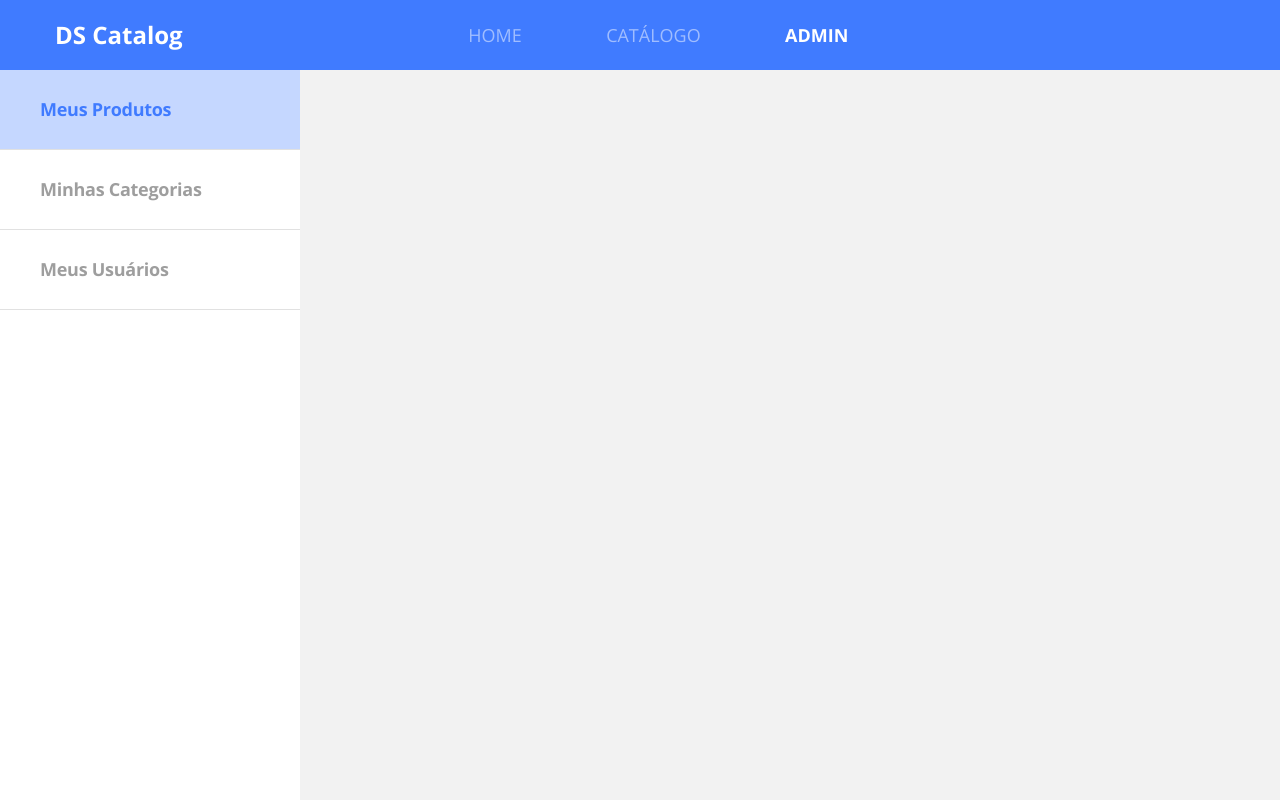
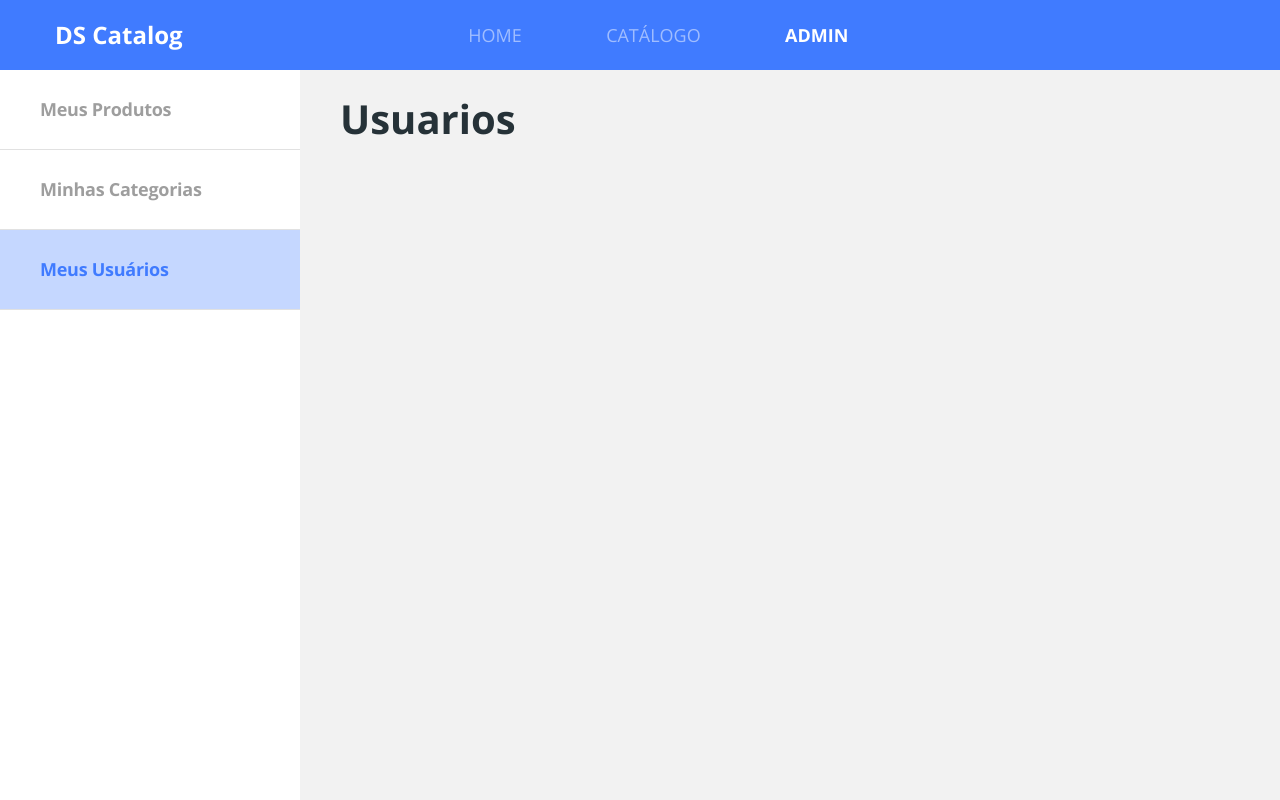
Before and after one commit to taohansens/Bootcamp-DevSuperior, a React (Create React App) app in the folder front-web/: page /admin/users in a window 1280 px wide. Built offline with nearby package versions, Linux system fonts and the light colour scheme.

Commit message:
Nesting Admin

```diff
--- a/front-web/src/core/components/Navbar/index.tsx
+++ b/front-web/src/core/components/Navbar/index.tsx
@@ -12,17 +12,17 @@ const Navbar = () => (
         <div className="col-6 offset-2">
             <ul className="main-menu">
                 <li>
-                    <NavLink to="/" activeClassName="active" exact>
+                    <NavLink to="/" exact>
                         HOME
                     </NavLink>
                 </li>
                 <li>
-                    <NavLink to="/products" activeClassName="active">
+                    <NavLink to="/products">
                         CATÁLOGO
                     </NavLink>
                 </li>
                 <li>
-                    <NavLink to="/admin" activeClassName="active">
+                    <NavLink to="/admin">
                         ADMIN
                     </NavLink>
                 </li>
--- a/front-web/src/pages/Admin/components/Navbar/index.tsx
+++ b/front-web/src/pages/Admin/components/Navbar/index.tsx
@@ -1,17 +1,24 @@
 import React from 'react';
+import { NavLink } from 'react-router-dom';
 import './styles.scss'
 
 const Navbar = () => (
     <nav className="admin-nav-container">
         <ul>
             <li>
-                <a href="link" className="admin-nav-item active">Meus Produtos</a>
+                <NavLink to="/admin/products" className="admin-nav-item">
+                    Meus Produtos
+                    </NavLink>
             </li>
             <li>
-                <a href="link" className="admin-nav-item">Minhas Categorias</a>
+                <NavLink to="/admin/categories" className="admin-nav-item">
+                    Minhas Categorias
+                    </NavLink>
             </li>
             <li>
-                <a href="link" className="admin-nav-item">Meus Usuários</a>
+                <NavLink to="/admin/users" className="admin-nav-item">
+                    Meus Usuários
+                    </NavLink>
             </li>
         </ul>
     </nav>
--- a/front-web/src/pages/Admin/index.tsx
+++ b/front-web/src/pages/Admin/index.tsx
@@ -1,9 +1,24 @@
 import React from 'react';
+import { Route, Switch } from 'react-router';
 import Navbar from './components/Navbar';
+import './styles.scss'
 
 const Admin = () => (
-    <div>
+    <div className="admin-container">
         <Navbar />
+        <div className="admin-content">
+            <Switch>
+                <Route path="/admin/products">
+                    <h1>Produtos</h1>
+                </Route>
+                <Route path="/admin/categories">
+                    <h1>Categorias</h1>
+                </Route>
+                <Route path="/admin/users">
+                    <h1>Usuarios</h1>
+                </Route>
+            </Switch>
+        </div>
     </div>
 );
 
--- /dev/null
+++ b/front-web/src/pages/Admin/styles.scss
@@ -0,0 +1,8 @@
+.admin-container{
+    display: flex;
+}
+
+.admin-content{
+    padding: 25px 40px 45px 40px;
+    flex: 1;
+}
```
